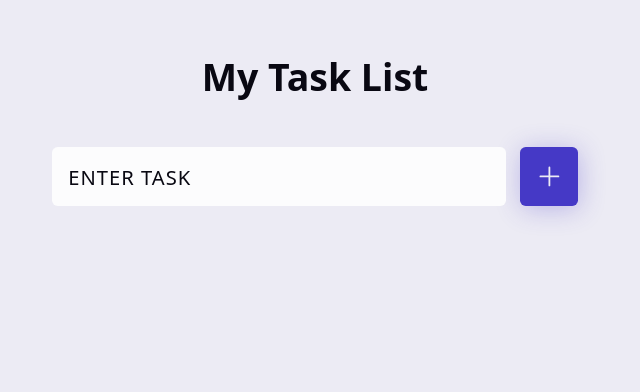
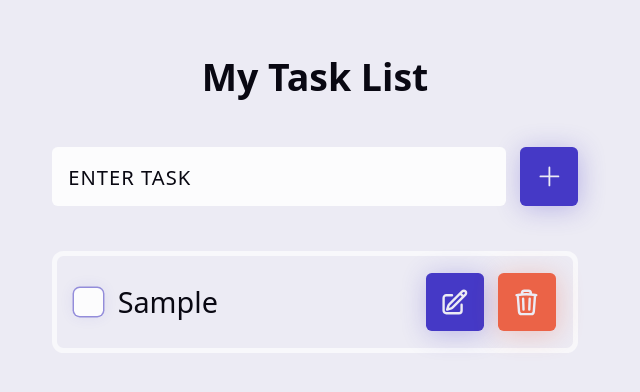
Before and after one commit to rishonkumar/Modern-TODO-APP, a React (Create React App) app: page / in a window 1280 px wide. Both pictures are taken after typing "Sample" into the empty fields and a click on the button "Add Task". Shown: the top 392 px of the page, without its empty margins (325-965 px from the left). Built offline with nearby package versions, Linux system fonts and the light colour scheme.

Commit message:
Displaying Task

```diff
--- a/src/App.js
+++ b/src/App.js
@@ -1,11 +1,13 @@
 import { useState } from "react";
 import CustomForm from "./components/CustomForm";
+import TaskList from "./components/TaskList";
 
 function App() {
-  const [count, setcount] = useState(0);
+  const [tasks, setTasks] = useState([]);
 
   const addTask = (task) => {
-    console.log(task);
+    setTasks((prevState) => [...prevState, task]);
+    // console.log(task);
   };
 
   return (
@@ -14,6 +16,7 @@
         <h1>My Task List </h1>
       </header>
       <CustomForm addTask={addTask} />
+      {tasks && <TaskList tasks={tasks} />}
     </div>
   );
 }
--- /dev/null
+++ b/src/components/TaskItem.jsx
@@ -0,0 +1,54 @@
+import styles from "./TaskItem.module.css";
+import {
+  CheckIcon,
+  PencilSquareIcon,
+  TrashIcon,
+} from "@heroicons/react/24/outline";
+import { useState } from "react";
+
+const TaskItem = ({ task }) => {
+  const [isChecked, setIsChecked] = useState(task.checked);
+
+  const handleCheckboxChange = (e) => {
+    setIsChecked(!isChecked);
+  };
+
+  return (
+    <li className={styles.task}>
+      <div className={styles["task-group"]}>
+        <input
+          className={styles.checkbox}
+          type="checkbox"
+          checked={isChecked}
+          onChange={handleCheckboxChange}
+          name={task.name}
+          id={task.id}
+        />
+        <label htmlFor={task.id} className={styles.label}>
+          {task.name}
+          <p className={styles.checkmark}>
+            <CheckIcon strokeWidth={2} width={24} height={24} />
+          </p>
+        </label>
+      </div>
+      <div className={styles["task-group"]}>
+        <button
+          className="btn"
+          aria-label={`Update ${task.name} Task`}
+          // onClick={}
+        >
+          <PencilSquareIcon strokeWidth={2} width={24} height={24} />
+        </button>
+        <button
+          className={`btn ${styles.delete}`}
+          aria-label={`Delete ${task.name} Task`}
+          // onClick={}
+        >
+          <TrashIcon strokeWidth={2} width={24} height={24} />
+        </button>
+      </div>
+    </li>
+  );
+};
+
+export default TaskItem;
--- /dev/null
+++ b/src/components/TaskItem.module.css
@@ -0,0 +1,102 @@
+.task {
+  display: flex;
+  align-items: center;
+  justify-content: space-between;
+  gap: 0.6em;
+  font-size: var(--_size);
+  border: 0.2em solid hsl(var(--muted) / 0.8);
+  padding: 0.6em;
+  border-radius: calc(var(--_radius) * 2);
+}
+
+.task-group {
+  display: flex;
+  align-items: center;
+  --taskgroup-gap: 0.5em;
+  gap: var(--taskgroup-gap);
+}
+
+.label {
+  position: relative;
+  cursor: pointer;
+  text-align: left;
+  line-height: 1.4;
+}
+
+.checkbox {
+  flex-shrink: 0;
+  appearance: none;
+  border-radius: var(--_radius);
+  width: 1em;
+  height: 1em;
+  background-color: hsl(var(--muted));
+  border-radius: var(--_radius);
+  box-shadow: 0 0 0.5em hsl(var(--accent) / 0.1),
+    0 0 0 0.05em hsl(var(--accent) / 0.5), 0 0 0 -0.2em hsl(var(--accent));
+  transition: box-shadow var(--_tspeed_fast) ease-in-out,
+    background-color 80ms ease-in-out;
+}
+
+.checkbox:focus {
+  outline: none;
+}
+
+.checkbox:is(:focus-visible, :hover) {
+  box-shadow: 0 0 0 hsl(var(--bg)), 0 0 0 0.05em hsl(var(--accent)),
+    0 0 0 0.225em hsl(var(--accent) / 0.3);
+}
+
+.checkmark {
+  content: "";
+  position: absolute;
+  width: 1em;
+  height: 1em;
+  display: grid;
+  place-items: center;
+  top: 50%;
+  color: hsl(var(--muted));
+  border-radius: var(--_radius);
+  transform: translate3d(calc(-100% - var(--taskgroup-gap)), -50%, 0);
+  transition: background-color 80ms ease-in-out;
+}
+
+.checkmark svg {
+  width: 0.75em;
+  height: 0.75em;
+}
+
+.checkbox:checked {
+  background-color: hsl(var(--accent));
+}
+
+.checkbox:checked + label {
+  text-decoration: line-through;
+}
+
+.delete {
+  --accent: var(--accent1);
+}
+
+.loading {
+  color: hsl(var(--accent));
+  font-size: var(--_size);
+  font-weight: bold;
+  animation: pulse 2s infinite ease-in-out;
+}
+
+@keyframes pulse {
+  0%,
+  100% {
+    opacity: 1;
+  }
+
+  50% {
+    opacity: 0.5;
+  }
+}
+
+.error {
+  color: hsl(var(--accent1));
+  font-size: var(--_size);
+  text-align: center;
+}
--- /dev/null
+++ b/src/components/TaskList.jsx
@@ -0,0 +1,16 @@
+import TaskItem from "./TaskItem";
+import styles from "./TaskList.module.css";
+
+function TaskList({ tasks }) {
+  return (
+    <ul className={styles.tasks}>
+      {tasks
+        .sort((a, b) => b.id - a.id)
+        .map((task) => (
+          <TaskItem key={task.id} task={task} />
+        ))}
+    </ul>
+  );
+}
+
+export default TaskList;
--- /dev/null
+++ b/src/components/TaskList.module.css
@@ -0,0 +1,5 @@
+.tasks {
+  display: grid;
+  list-style-type: none;
+  gap: 1.5em;
+}
```
